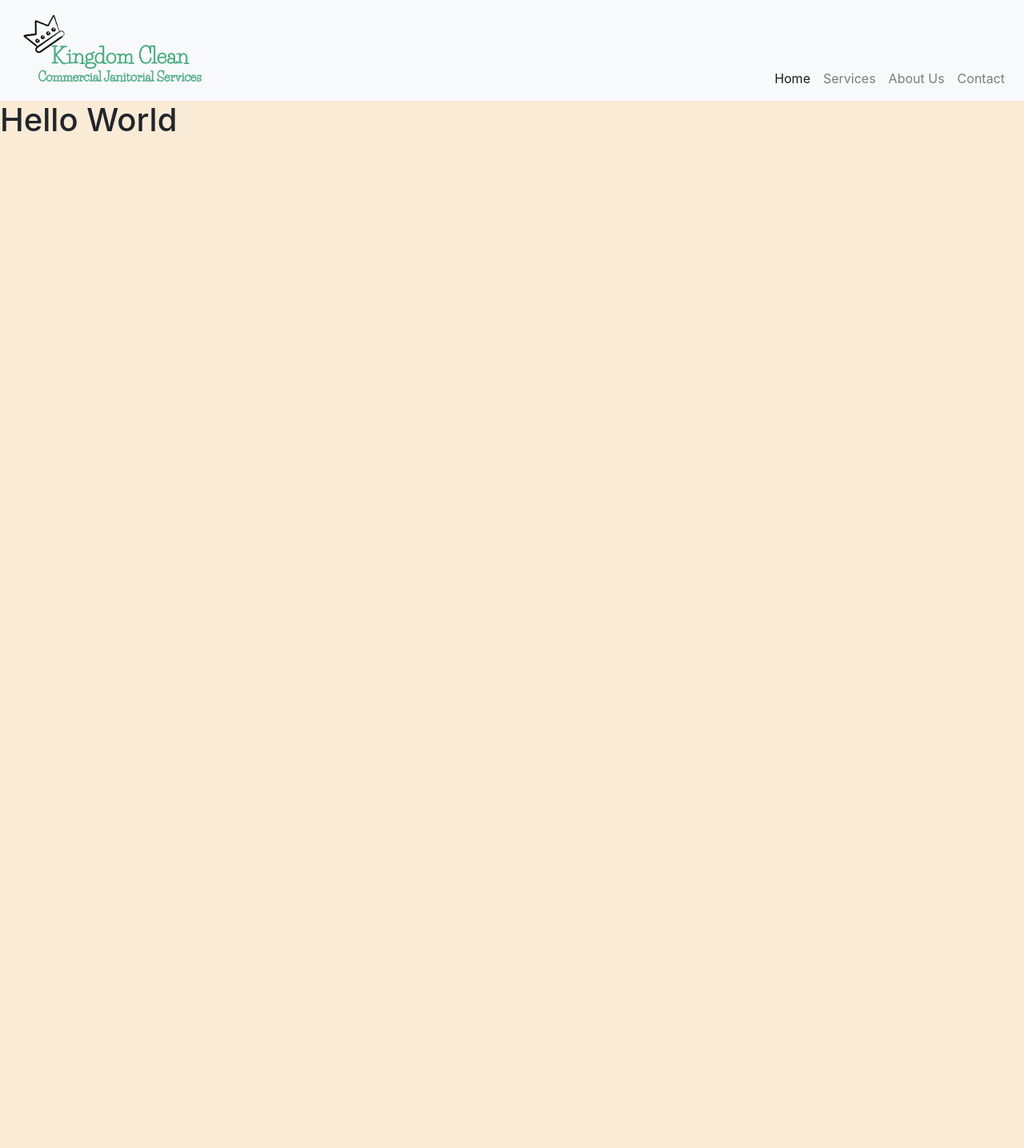
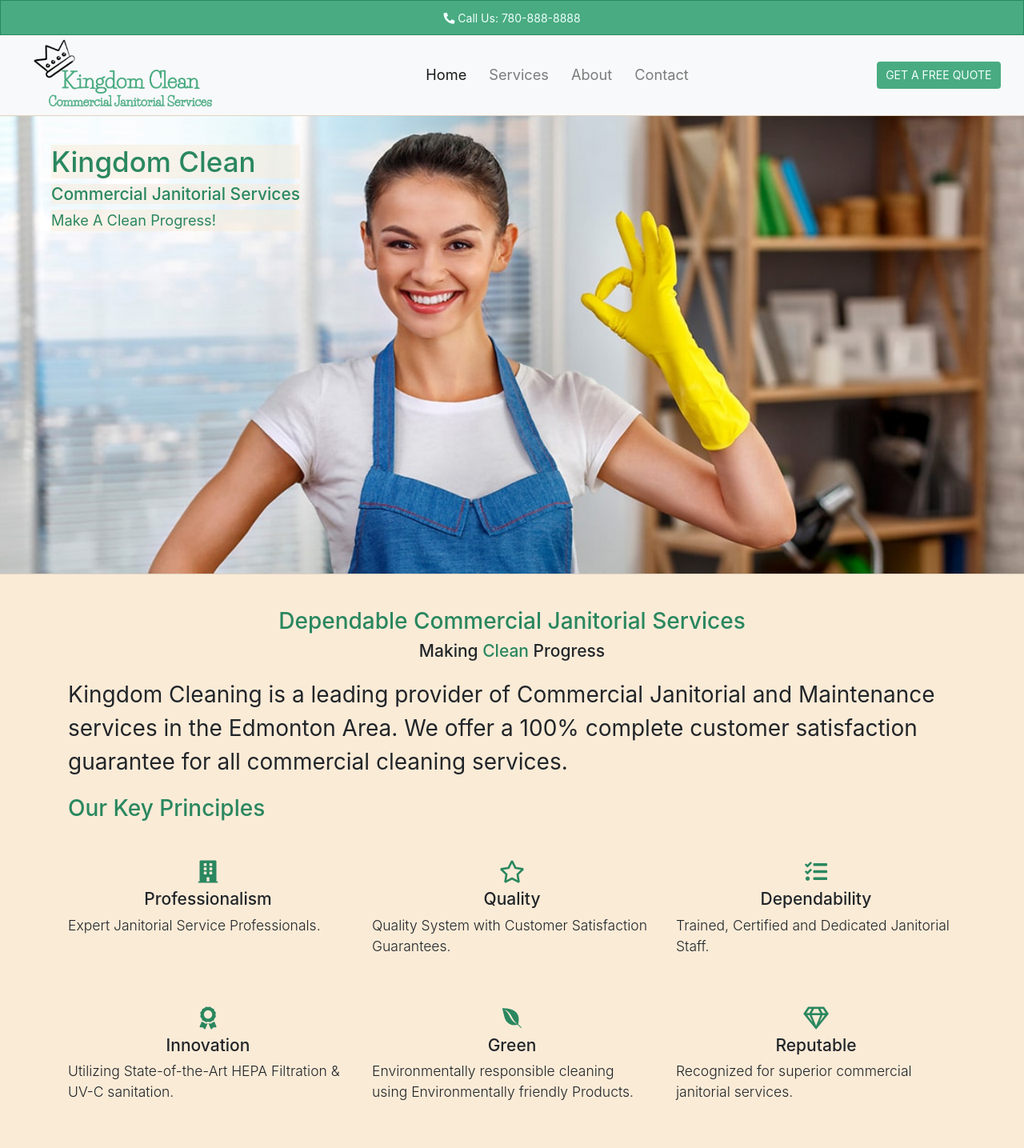
Before and after one commit to ahmeda37/clean, a Flask app: page / in a window 1280 px wide. Shown: the whole page at 80% size. Before the commit the page ends 164 px from the top, so only its background shows below. Run offline with Flask 2, Linux system fonts and the light colour scheme; some libraries are stand-ins or nearby versions.

Commit message:
landing page

```diff
--- a/static/css/style.css
+++ b/static/css/style.css
@@ -1,6 +1,81 @@
+html {
+    font-size: 16px;
+}
+@media screen and (min-width: 320px) {
+    html {
+        font-size: calc(6px + 6 * ((25vw - 320px) / 680));
+    }
+}
+@media screen and (min-width: 425px) {
+    html {
+        font-size: calc(8px + 6 * ((25vw - 320px) / 680));
+    }
+}
+@media screen and (min-width: 760px) {
+    html {
+        font-size: calc(12px + 6 * ((25vw - 320px) / 680));
+    }
+}
+@media screen and (min-width: 1000px) {
+    html {
+        font-size: 14px;
+    }
+}
+
 body{
     background-color: antiquewhite;
 }
 #logo{
     height: 100px;
 }
+.quote_btn{
+    background-color: #49ab81;
+    border-color: #49ab81;
+}
+.quote_btn:hover, .quote_btn:not(:disabled):not(.disabled):active, .quote_btn:focus{
+    background-color: #2a875f;
+    border-color: #2a875f;
+    color: azure;
+}
+.nav_link{
+    font-size: 1.3em;
+}
+.get_quote{
+    color: azure;
+}
+.get_quote:hover{
+    color: azure;
+    text-decoration: none;
+}
+.topbar{
+    color: azure;
+    background-color: #49ab81;
+    border-color: #2a875f;
+    border-radius: 0;
+    height: 50%;
+}
+.divide{
+    border-top: 2px solid;
+}
+.banner{
+    background-image: url("/static/img/banner.jpg");
+    background-size: contain;
+    background-repeat: no-repeat;
+    height: 100%;
+}
+.banner_text{
+    font-size: 1.3rem;
+    position: absolute;
+    top:5%;
+    left: 5%;
+}
+.banner_text h1, .banner_text h4, .banner_text p{
+    background: #faebd780;
+    color: #2a875f;
+}
+.big_font{
+    font-size: 2rem;
+}
+.green_text{
+    color: #2a875f;
+}
--- a/templates/base.html
+++ b/templates/base.html
@@ -7,41 +7,43 @@
 
     <!-- Bootstrap CSS -->
     <link rel="stylesheet" href="https://stackpath.bootstrapcdn.com/bootstrap/4.4.1/css/bootstrap.min.css" integrity="sha384-Vkoo8x4CGsO3+Hhxv8T/Q5PaXtkKtu6ug5TOeNV6gBiFeWPGFN9MuhOf23Q9Ifjh" crossorigin="anonymous">
+    <link rel="stylesheet" href="https://cdnjs.cloudflare.com/ajax/libs/font-awesome/5.11.2/css/all.min.css">
     <link rel="stylesheet" href="/static/css/style.css">
     <title>{%block title%}{%endblock title%}</title>
   </head>
   <body>
-    <nav class="navbar navbar-expand-lg navbar-light bg-light">
-      <a class="navbar-brand" href="#"><img id="logo" src="/static/img/new_logo.png"></a>
+    <div class="alert topbar m-0 text-center" role="alert">
+      <span class=""><i class="fas fa-phone-alt"></i> Call Us: 780-888-8888</span>
+    </div>
+    <nav class="navbar navbar-expand-lg navbar-light bg-light py-0">
+      <div class="container-fluid">
+        <a class="navbar-brand p-0 m-0" href="#"><img id="logo" src="/static/img/new_logo.png"></a>
         <button class="navbar-toggler" type="button" data-toggle="collapse" data-target="#navbarNavDropdown" aria-controls="navbarNavDropdown" aria-expanded="false" aria-label="Toggle navigation">
           <span class="navbar-toggler-icon"></span>
         </button>
-      <div class="collapse navbar-collapse mt-auto" id="navbarNavDropdown">
-        <ul class="navbar-nav ml-auto">
+        <div class="collapse navbar-collapse m-auto" id="navbarNavDropdown">
+          <ul class="navbar-nav mx-auto nav_link">
             <li class="nav-item active">
-            <a class="nav-link" href="#">Home
-              {%if active_page == 'page.home'%}
+              <a class="nav-link mr-3" href="#">Home
                 <span class="sr-only">(current)</span>
-              {%endif%}
               </a>
             </li>
             <li class="nav-item">
-            <a class="nav-link" href="#">Services
-              {%if active_page == 'page.services'%}
-              <span class="sr-only">(current)</span>
-              {%endif%}
+              <a class="nav-link mr-3" href="#">Services
               </a>
             </li>
             <li class="nav-item">
-            <a class="nav-link" href="#">About Us</a>
+              <a class="nav-link mr-3" href="#">About</a>
             </li>
             <li class="nav-item">
               <a class="nav-link" href="#">Contact</a>
             </li>
           </ul>
+          <button class="btn btn-primary quote_btn"><a class="get_quote" href="#">GET A FREE QUOTE</a></button>
+        </div>
       </div>
     </nav>
-
+    <hr class="my-0 ">
     {%block content%}
     {%endblock content%}
 
--- a/templates/index.html
+++ b/templates/index.html
@@ -4,5 +4,73 @@
 
 {%block content%}
 
-<h1>Hello World</h1>
+<div style="position: relative">
+    <img src="/static/img/banner.jpg" style="width: 100%;">
+    <div class="banner_text">
+        <h1 class="my-2"><span class="">Kingdom Clean</span></h1>
+        <h4 class="my-2"><span class="">Commercial Janitorial Services</span></h4>
+        <p class="my-2"><span class="">Make A Clean Progress!</span></p>
+    </div>
+</div>
+<hr class="my-0">
+<div class="container big_font">
+    <h2 class="text-center mt-5 big_font green_text">
+        Dependable Commercial Janitorial Services
+    </h2>
+    <h4 class="text-center">Making <span class="green_text">Clean</span> Progress</h4>
+    <p class="my-4">
+        Kingdom Cleaning is a leading provider of Commercial Janitorial and Maintenance services in the Edmonton Area. We offer a 100% complete customer satisfaction guarantee for all commercial cleaning services.
+    </p>
+
+    <h2 class="green_text">
+        Our Key Principles
+    </h2>
+    <div class="row my-5">
+        <div class="col">
+            <div class="text-center">
+                <i class="fas fa-building green_text"></i>
+                <h4 class="">Professionalism</h4>
+            </div>
+            <p class="lead"> Expert Janitorial Service Professionals.</p>
+        </div>
+        <div class="col">
+            <div class="text-center">
+                <i class="far fa-star green_text"></i>
+                <h4 class="">Quality</h4>
+            </div>
+            <p class="lead">Quality System with Customer Satisfaction Guarantees.</p>
+        </div>
+        <div class="col">
+            <div class="text-center">
+                <i class="fas fa-tasks green_text"></i>
+                <h4 class="">Dependability</h4>
+            </div>
+            <p class="lead">Trained, Certified and Dedicated Janitorial Staff.</p>
+        </div>
+    </div>
+    <div class="row my-5">
+        <div class="col">
+            <div class="text-center">
+                <i class="fas fa-award green_text"></i>
+                <h4 class="">Innovation</h4>
+            </div>
+            <p class="lead">Utilizing State-of-the-Art HEPA Filtration & UV-C sanitation.</p>
+        </div>
+        <div class="col">
+            <div class="text-center">
+                <i class="fab fa-envira big_font green_text"></i>
+                <h4 class="">Green</h4>
+            </div>
+            <p class="lead">Environmentally responsible cleaning using Environmentally friendly Products.</p>
+        </div>
+        <div class="col">
+            <div class="text-center">
+                <i class="far fa-gem green_text"></i>
+                <h4 class="">Reputable</h4>
+            </div>
+            <p class="lead">Recognized for superior commercial janitorial services.</p>
+        </div>
+    </div>
+</div>
+
 {%endblock%}
```
Also changed, not shown: static/img/banner.jpg (added). Lines whose indentation alone changed are shown as unchanged.
